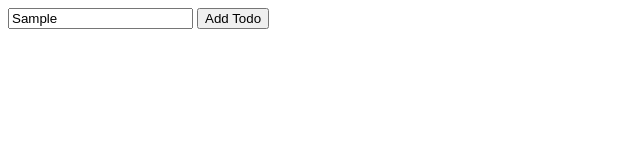
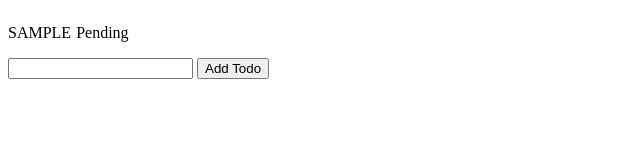
Before and after one commit to vedamanikanta2023/jss, a website: page task/index.html in a window 1280 px wide. Both pictures are taken after typing "Sample" into the empty fields and a click on the button "Add Todo". Shown: the whole page, without its empty margins (0-640 px from the left). Drawn offline with Linux system fonts and the light colour scheme.

Commit message:
Made todo functionality

```diff
--- a/task/index.html
+++ b/task/index.html
@@ -8,6 +8,7 @@
 
 <body>
     <div>
+        <div id="todosContainer"></div>
         <input id="input" />
         <button onclick="addTodo()">Add Todo</button>
     </div>
--- a/task/index.js
+++ b/task/index.js
@@ -1,28 +1,37 @@
 const todos = [];
+
+const todoItemStyles = {
+  display: "flex",
+  gap: "5px",
+};
 
 const inputElement = document.getElementById("input");
 
 function addTodo() {
-  todos.push(inputElement.value);
+  const newTodo = {
+    todo: String(inputElement.value).toUpperCase(),
+    isCompleted: false,
+  };
+  todos.push(newTodo);
   console.log(todos);
+  renderTodos(newTodo);
+  inputElement.value = "";
 }
 
+const todosContainer = document.getElementById("todosContainer");
 
-// const todos = [];
+function renderTodos(newTodoItem) {
+  const todoItem = document.createElement("div");
 
-// // 1. Select the element once when the page loads
-// const inputElement = document.getElementById("input");
+  Object.assign(todoItem.style, todoItemStyles);
 
-// function addTodo() {
-//   // 2. Get the current text using .value inside the function
-//   const currentText = inputElement.value;
+  const todo = document.createElement("p");
+  todo.textContent = newTodoItem.todo;
+  todoItem.appendChild(todo);
 
-//   // 3. Optional: Prevent adding empty items
-//   if (currentText.trim() !== "") {
-//     todos.push(currentText);
-//     console.log(todos);
+  const todoStatus = document.createElement("p");
+  todoStatus.textContent = newTodoItem.isCompleted ? "Completed" : "Pending";
+  todoItem.appendChild(todoStatus);
 
-//     // 4. Optional: Clear the input box for the next item
-//     inputElement.value = "";
-//   }
-// }
+  todosContainer.appendChild(todoItem);
+}
```
